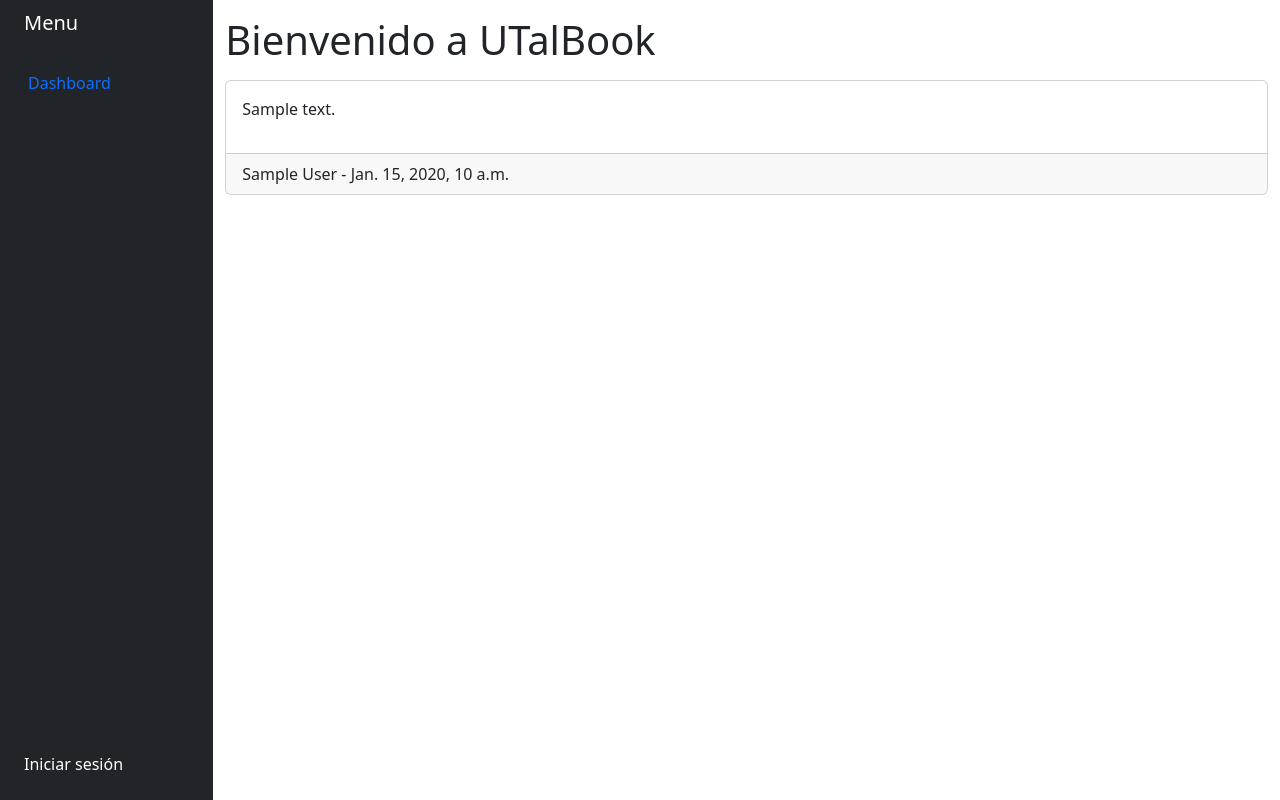
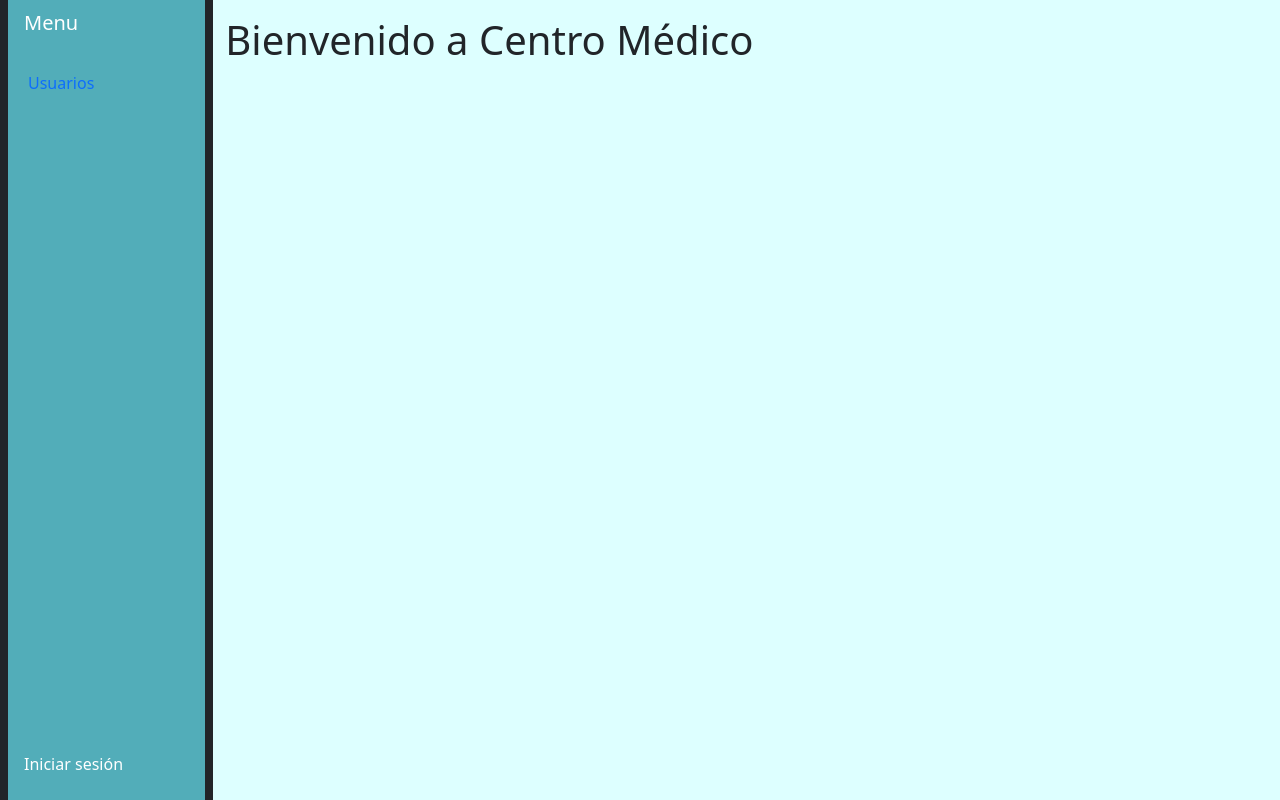
Before and after one commit to valenoe/Taller_web, a Django app: template v0.1-main/fichas_m/fichas/templates/blog/post_list.html in a window 1280 px wide. Run offline with Django 4.2, Linux system fonts and the light colour scheme; the template is opened without the code that fills it: most values are stand-ins (such as "Sample title", 1, 10 or a date in 2020); some libraries are stand-ins or nearby versions.

Commit message:
con error

```diff
--- a/v0.1-main/fichas_m/fichas/templates/blog/post_list.html
+++ b/v0.1-main/fichas_m/fichas/templates/blog/post_list.html
@@ -15,10 +15,11 @@
 <body>
 
 
-    <div class="container-fluid">
+    <div class="container-fluid" style="background-color: #ddffff">
         <div class="row flex-nowrap">
             <div class="col-auto col-md-3 col-xl-2 px-sm-2 px-0 bg-dark">
-                <div class="d-flex flex-column align-items-center align-items-sm-start px-3 pt-2 text-white min-vh-100">
+                <div class="d-flex flex-column align-items-center align-items-sm-start px-3 pt-2 text-white min-vh-100"
+                    style="background-color: #52adb9">
                     <a href="/"
                         class="d-flex align-items-center pb-3 mb-md-0 me-md-auto text-white text-decoration-none">
                         <span class="fs-5 d-none d-sm-inline">Menu</span>
@@ -27,7 +28,7 @@
                         id="menu">
                         <li class="nav-item">
                             <a href="#" class="nav-link align-middle px-0">
-                                <i class="fs-4 bi-house"></i> <span class="ms-1 d-none d-sm-inline">Dashboard</span>
+                                <i class="fs-4 bi-house"></i> <span class="ms-1 d-none d-sm-inline">Usuarios</span>
                             </a>
                         </li>
                     </ul>
@@ -36,8 +37,8 @@
                         {% if user.is_authenticated %}
                         <a href="#" class="d-flex align-items-center text-white text-decoration-none dropdown-toggle"
                             id="dropdownUser1" data-bs-toggle="dropdown" aria-expanded="false">
-                            <img src="https://github.com/mdo.png" alt="hugenerd" width="30" height="30"
-                                class="rounded-circle">
+                            <!-- <img src="https://github.com/mdo.png" alt="hugenerd" width="30" height="30"
+                                class="rounded-circle"> -->
                             <span class="d-none d-sm-inline mx-1">{{user.get_full_name}}</span>
                         </a>
                         <ul class="dropdown-menu dropdown-menu-dark text-small shadow">
@@ -51,7 +52,7 @@
                 </div>
             </div>
             <div class="col py-3">
-                <h1>Bienvenido a UTalBook</h1>
+                <h1>Bienvenido a Centro Médico</h1>
                 <div class="row">
                     {% if user.is_authenticated %}
                     <div class="col-md-6">
@@ -66,7 +67,7 @@
                     </div>
                     {% endif %}
                 </div>
-                <div class="row">
+                <!-- <div class="row">
                     <div class="col-md-12">
                         {% for post in posts %}
                         <div class="card my-2">
@@ -79,7 +80,7 @@
                         </div>
                         {% endfor %}
                     </div>
-                </div>
+                </div> -->
             </div>
 
         </div>
--- a/v0.1-main/fichas_m/fichas/templates/fichas/index.html
+++ b/v0.1-main/fichas_m/fichas/templates/fichas/index.html
@@ -1,5 +1,6 @@
 {% extends 'base.html' %}
 
-{% block conten %}
+{% block content %}
+<p>Hola</p>
 
 {% endblock %}
--- a/v0.1-main/fichas_m/fichas/templates/registration/login.html
+++ b/v0.1-main/fichas_m/fichas/templates/registration/login.html
@@ -5,20 +5,20 @@
     <meta charset="UTF-8">
     <meta http-equiv="X-UA-Compatible" content="IE=edge">
     <meta name="viewport" content="width=device-width, initial-scale=1.0">
-    <title>UTalBook</title>
+    <title>LoginDjango</title>
     {% load bootstrap5 %}
     {% bootstrap_css %}
 </head>
 
 <body>
-    <div class="min-vh-100 d-flex flex-row align-items-center">
+    <div class="min-vh-100 d-flex flex-row align-items-center " style="background-color: #abe4e4">
         <div class="container">
             <div class="row justify-content-center">
                 <div class="col-md-8">
                     <div class="card-group">
                         <div class="card py-5 blur-grey">
                             <div class="card-body text-center">
-                                <h1>UTalBook</h1>
+                                <h1>Centro Médico</h1>
                             </div>
                         </div>
                         <div class="card py-4">
--- a/v0.1-main/fichas_m/fichas/views.py
+++ b/v0.1-main/fichas_m/fichas/views.py
@@ -42,3 +42,6 @@ def eliminarUsuario(request, pk):
     messages.success(request, "El usuario fue eliminado exitosamente")
     context = {'usuario': usuario}
     return render(request, 'fichas/eliminar.html', context)
+
+def login(request):
+    return render(request, 'registration/login.html')
--- a/v0.1-main/fichas_m/fichas_m/urls.py
+++ b/v0.1-main/fichas_m/fichas_m/urls.py
@@ -27,5 +27,6 @@ urlpatterns  = [
     path('crear_usuario/', crearUsuario, name='crear_usuario'),
     path('modificar_usuario/<str:pk>', modificarUsuario, name='modificar_usuario'),
     path('eliminar_usuario/<str:pk>', eliminarUsuario, name='eliminar_usuario'),
+    path('accounts/', include("django.contrib.auth.urls")),
 
 ]
```
Also changed, not shown: v0.1-main/fichas_m/fichas/templates/base.html (+7 -3 lines), v0.1-main/fichas_m/fichas_m/settings.py (+14 -12 lines).
